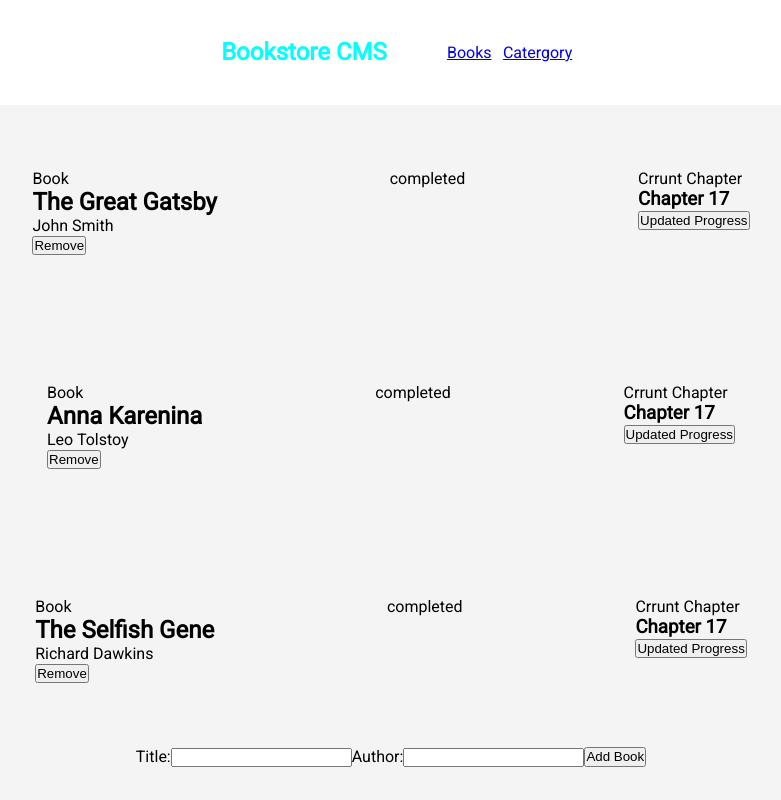
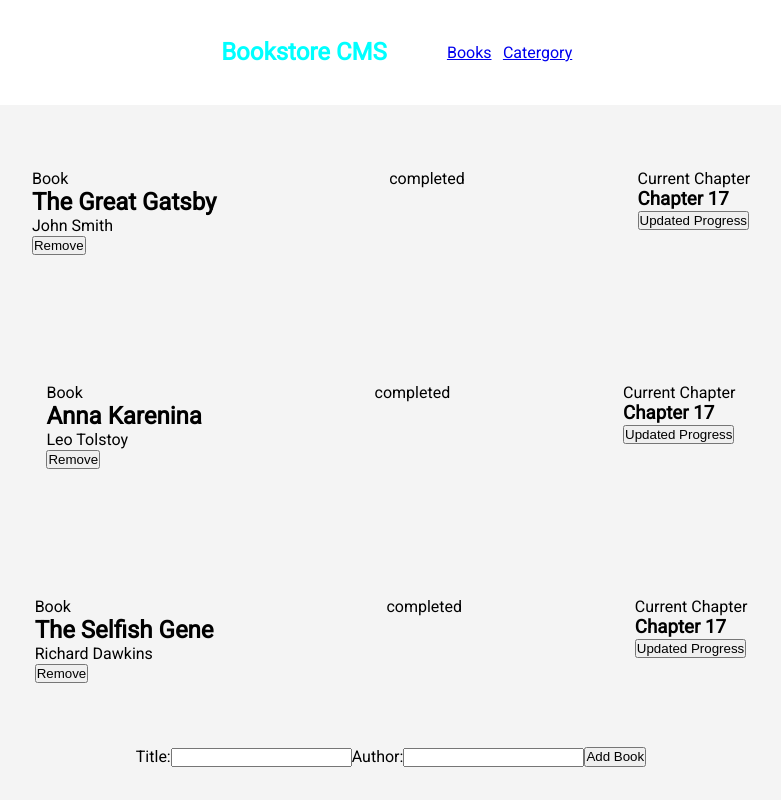
Before and after one commit to emhamza/book-strore-App, a React (Create React App) app: page / in a window 1280 px wide. Shown: the whole page, without its empty margins (249-1030 px from the left). Built offline with nearby package versions, Linux system fonts and the light colour scheme.

Commit message:
Update Book.js: correct spelling mistakes

```diff
--- a/src/components/Book.js
+++ b/src/components/Book.js
@@ -25,7 +25,7 @@ function Book({ book }) {
         <p>completed</p>
       </div>
       <div>
-        <p>Crrunt Chapter</p>
+        <p>Current Chapter</p>
         <h3>Chapter 17</h3>
         <button type="submit">Updated Progress</button>
       </div>
```
